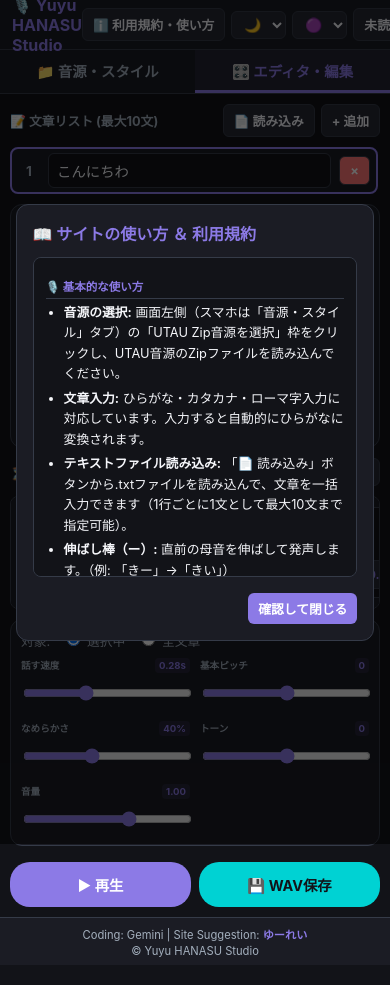
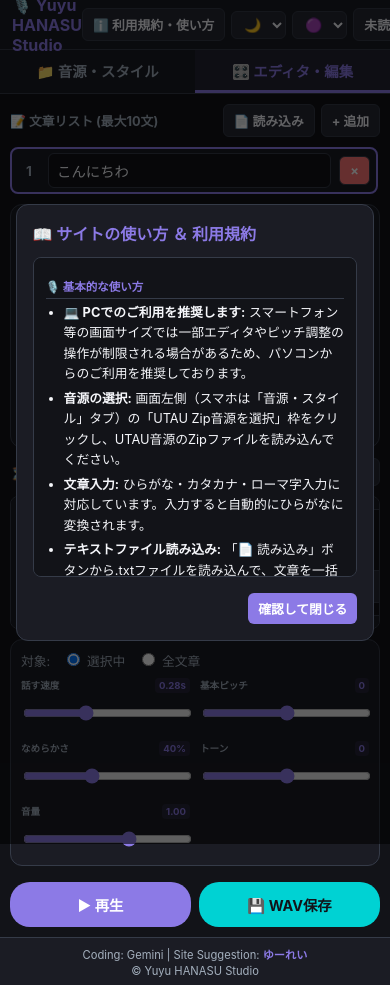
Before and after one commit to Ghost7318/Yuyu-HANASU-Studio, a plain HTML site: page index.html in a window 390 px wide. Shown: the top 985 px of the page. Drawn offline with nearby package versions, Linux system fonts and the light colour scheme.

Commit message:
index.htmlを更新
index.htmlを更新しました。

```diff
--- a/index.html
+++ b/index.html
@@ -247,10 +247,10 @@
             .sentence-row { padding: 4px 6px; }
             .sentence-row input[type="text"] { padding: 8px; }
 
-            .durations-editor { padding: 10px 8px; gap: 10px; }
-            .duration-item { min-width: 140px; padding: 8px; gap: 6px; }
-            .duration-item select { font-size: 0.82em; padding: 6px 4px; }
-            .duration-item input[type="number"] { font-size: 0.95em; padding: 6px; }
+            .durations-editor { padding: 12px 10px; gap: 12px; min-height: 130px; }
+            .duration-item { min-width: 150px; padding: 12px 10px; gap: 8px; }
+            .duration-item select { font-size: 0.88em; padding: 8px 6px; }
+            .duration-item input[type="number"] { font-size: 1.0em; padding: 8px 6px; }
 
             footer {
                 height: 48px; flex-direction: column; gap: 2px; padding: 6px 0; font-size: 0.7em;
@@ -415,6 +415,7 @@
             <div class="terms-box">
                 <h4>🎙️ 基本的な使い方</h4>
                 <ul>
+                    <li><b>💻 PCでのご利用を推奨します:</b> スマートフォン等の画面サイズでは一部エディタやピッチ調整の操作が制限される場合があるため、パソコンからのご利用を推奨しております。</li>
                     <li><b>音源の選択:</b> 画面左側（スマホは「音源・スタイル」タブ）の「UTAU Zip音源を選択」枠をクリックし、UTAU音源のZipファイルを読み込んでください。</li>
                     <li><b>文章入力:</b> ひらがな・カタカナ・ローマ字入力に対応しています。入力すると自動的にひらがなに変換されます。</li>
                     <li><b>テキストファイル読み込み:</b> 「📄 読み込み」ボタンから<code>.txt</code>ファイルを読み込んで、文章を一括入力できます（1行ごとに1文として最大10文まで指定可能）。</li>
```
